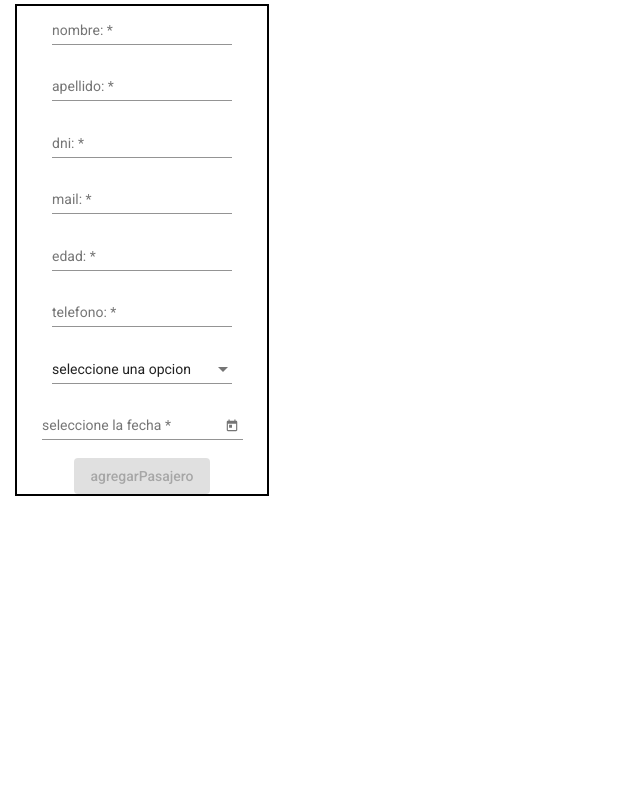
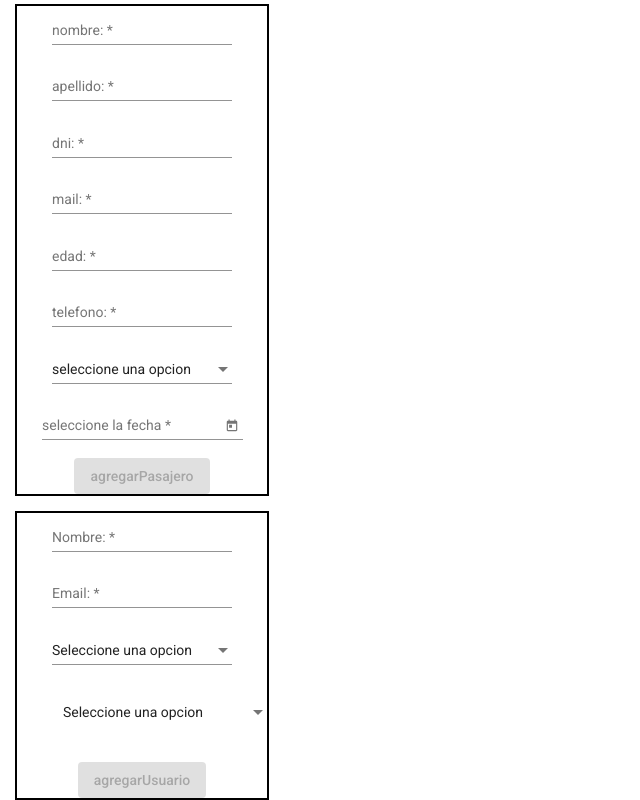
Before and after one commit to joellifs/primerProyecto, an Angular app: page / in a window 1280 px wide. Shown: the part 370-1170 px from the top of the page, without its empty margins (0-640 px from the left). Before the commit the page ends 866 px from the top, so only its background shows below. Built offline with nearby package versions, Linux system fonts and the light colour scheme.

Commit message:
Guardamos y eliminamos un objeto de la BD

```diff
--- a/src/app/pelicula/pelicula.component.html
+++ b/src/app/pelicula/pelicula.component.html
@@ -37,10 +37,8 @@
   </button>
 </form>
 
-
 <form class="example-form" [formGroup]="pasajeroForms">
-
-  <mat-form-field >
+  <mat-form-field>
     <mat-label>nombre:</mat-label>
     <input matInput formControlName="nombre" name="nombre" />
     <mat-error>Complete el nombre</mat-error>
@@ -60,16 +58,22 @@
   <br />
   <mat-form-field>
     <mat-label>mail:</mat-label>
-    <input matInput formControlName="mail" name="mail"  />
+    <input matInput formControlName="mail" name="mail" />
     <mat-error>Complete el mail</mat-error>
   </mat-form-field>
-<br>
+  <br />
   <mat-form-field>
     <mat-label>edad:</mat-label>
-    <input matInput formControlName="edad" name="edad" type="number" min="1" max="120" />
+    <input
+      matInput
+      formControlName="edad"
+      name="edad"
+      type="number"
+      min="1"
+      max="120"
+    />
     <mat-error>Complete la edad</mat-error>
   </mat-form-field>
-
 
   <br />
 
@@ -80,7 +84,7 @@
   </mat-form-field>
   <br />
 
- <mat-form-field  >
+  <mat-form-field>
     <mat-select disableRipple formControlName="genero">
       <mat-option value="">seleccione una opcion</mat-option>
       <mat-option value="masculino">masculino</mat-option>
@@ -88,12 +92,15 @@
     </mat-select>
   </mat-form-field>
 
-
   <br />
 
-<mat-form-field >
+  <mat-form-field>
     <mat-label> seleccione la fecha</mat-label>
-  <input matInput [matDatepicker]="picker" formControlName="fecha_de_nacimiento">
+    <input
+      matInput
+      [matDatepicker]="picker"
+      formControlName="fecha_de_nacimiento"
+    />
     <mat-datepicker-toggle matSuffix [for]="picker"></mat-datepicker-toggle>
     <mat-datepicker #picker></mat-datepicker>
   </mat-form-field>
@@ -108,6 +115,46 @@
   </button>
 </form>
 
+<form class="example-form" [formGroup]="usuarioForms">
+  <mat-form-field>
+    <mat-label>Nombre:</mat-label>
+    <input matInput formControlName="nombre" name="nombre" />
+    <mat-error>Complete el nombre</mat-error>
+  </mat-form-field>
+  <br />
+
+  <mat-form-field>
+    <mat-label>Email:</mat-label>
+    <input matInput formControlName="mail" name="mail" />
+    <mat-error>Complete el email</mat-error>
+  </mat-form-field>
+  <br />
+  <mat-form-field>
+    <mat-select disableRipple formControlName="genero">
+      <mat-option value="">Seleccione una opcion</mat-option>
+      <mat-option value="Male">Masculino</mat-option>
+      <mat-option value="Female">Femenino</mat-option>
+    </mat-select>
+  </mat-form-field>
+  <br />
+  <br />
+  <mat-select disableRipple formControlName="status">
+    <mat-option value="">Seleccione una opcion</mat-option>
+    <mat-option value="Active">Activo</mat-option>
+    <mat-option value="Inactive">Inactivo</mat-option>
+  </mat-select>
+  <br />
+  <br />
+  <br />
+  <button
+    mat-raised-button
+    color="primary"
+    (click)="agregarUsuario()"
+    [disabled]="!usuarioForms.valid"
+  >
+    agregarUsuario
+  </button>
+</form>
 <!-- <div fxLayout="column" *ngFor="let elemento_arreglo of vector_pelicula">
   <app-vista-pelicula
     class="separacion"
--- a/src/app/pelicula/pelicula.component.ts
+++ b/src/app/pelicula/pelicula.component.ts
@@ -20,6 +20,7 @@ export class PeliculaComponent implements OnInit {
   //Representa el formulario del Html
   peliculaForms: FormGroup;
   pasajeroForms: FormGroup;
+  usuarioForms: FormGroup;
   //FormBilder = es un constructor para el FormGroup
   constructor(
     private peliculaService: PeliculaService,
@@ -47,6 +48,12 @@ export class PeliculaComponent implements OnInit {
       genero: ['', Validators.required],
       fecha_de_nacimiento: ['', Validators.required],
     });
+    this.usuarioForms = this.formBuilder.group({
+      nombre: ['', Validators.required],
+      mail: ['', [Validators.required, Validators.email]],
+      genero: ['', Validators.required],
+      status: ['', Validators.required],
+    });
   }
 
   agregar() {
@@ -70,11 +77,40 @@ export class PeliculaComponent implements OnInit {
       fdn: this.pasajeroForms.value['fecha_de_nacimiento'],
     };
     this.pasajeroService.cargarPasajero(objeto_pasajero);
-    // resetean valores del formulario
-    this.pasajeroForms.reset();
-    // Mostrar mensaje de pasajero agregado
-    this._snackBar.open('Pasajero Agregado Exitosamente', '', {
+  }
+  mostrarMensaje(textoMensaje: string) {
+    this._snackBar.open(textoMensaje, '', {
       duration: 5000,
     });
   }
+
+  agregarUsuario() {
+    // creamos un obejetos usuario con las mimas propiedades que el objeto usuario de la base de datos
+    const objeto_usuario = {
+      name: this.usuarioForms.value['nombre'],
+      email: this.usuarioForms.value['mail'],
+      gender: this.usuarioForms.value['genero'],
+      status: this.usuarioForms.value['status'],
+    };
+
+    this.pasajeroService
+      .guardarUsuario(objeto_usuario)
+      .subscribe((respuesta: any) => {
+        console.log(respuesta);
+        //Si la respuesta tiene codigo 201 ( guarado exitoso)entonces mostramos cartel
+        if (respuesta.code == 201) {
+          this.mostrarMensaje(
+            'Usuario Agregado Exitosamente' + respuesta.data.id
+          );
+        } else {
+          // en caso contrario se muestra que no es pobile y un mensaje de error
+          this.mostrarMensaje(
+            'No es posible guardar el usuario:  ' + respuesta.data[0].message
+          );
+        }
+      });
+
+    // resetean valores del formulario
+    this.usuarioForms.reset();
+  }
 }
--- a/src/app/services/pasajero.service.ts
+++ b/src/app/services/pasajero.service.ts
@@ -36,17 +36,26 @@ export class PasajeroService {
       headers: mi_header,
     };
 
-    // let pasajero = {
-    //   name: 'Joel',
-    //   gender: 'Male',
-    //   email: 'joel@joel.com',
-    //   status: 'Active',
-    // };
-
     return this.http.post(
       'https://gorest.co.in/public-api/users',
       objeto_usuario,
       opciones_consulta
     );
   }
+
+  elimnarUsuario(idUsuario) {
+    let mi_header = new HttpHeaders({
+      Authorization: 'Bearer ' + this.token,
+    });
+
+    let opciones_consulta = {
+      headers: mi_header,
+    };
+
+    return this.http.delete(
+      'https://gorest.co.in/public-api/users/' + idUsuario,
+
+      opciones_consulta
+    );
+  }
 }
--- a/src/app/usuario/usuario.component.html
+++ b/src/app/usuario/usuario.component.html
@@ -6,6 +6,7 @@
     placeholder="id del usuario"
   />
   <button (click)="buscarUsuario()">Buscar</button>
+  <button (click)="eliminarUsuario()">Eliminar</button>
 </div>
 
 <!-- En el dataSource va el arreglo de donde queremos que saque los datos
--- a/src/app/usuario/usuario.component.ts
+++ b/src/app/usuario/usuario.component.ts
@@ -1,4 +1,8 @@
-import { Component, OnInit } from '@angular/core';
+import {
+  Component,
+  OnInit,
+  ɵCodegenComponentFactoryResolver,
+} from '@angular/core';
 import { PasajeroService } from '../services/pasajero.service';
 import { MatSnackBar } from '@angular/material/snack-bar';
 @Component({
@@ -24,17 +28,28 @@ export class UsuarioComponent implements OnInit {
       this.arregloUsuarios = respuesta.data;
     });
   }
+  mostrarMensaje(textoMensaje: string) {
+    this._snackBar.open(textoMensaje, '', {
+      duration: 5000,
+    });
+  }
   buscarUsuario() {
     this.pasajeroService
       .verPasajero(this.busqueda)
       .subscribe((respuesta: any) => {
-        this._snackBar.open(
-          'Nombre del pasajero es:  ' + respuesta.data.name,
-          '',
-          {
-            duration: 5000,
-          }
-        );
+        this.mostrarMensaje('Nombre del pasajero es:  ' + respuesta.data.name);
+      });
+  }
+
+  eliminarUsuario() {
+    this.pasajeroService
+      .elimnarUsuario(this.busqueda)
+      .subscribe((respuesta: any) => {
+        if (respuesta.code == 204) {
+          this.mostrarMensaje('El Usuario ' + this.busqueda + ' fue eliminado');
+        } else {
+          this.mostrarMensaje('Usuario no pudo ser eliminado');
+        }
       });
   }
 }
```
Lines whose indentation alone changed are shown as unchanged.
